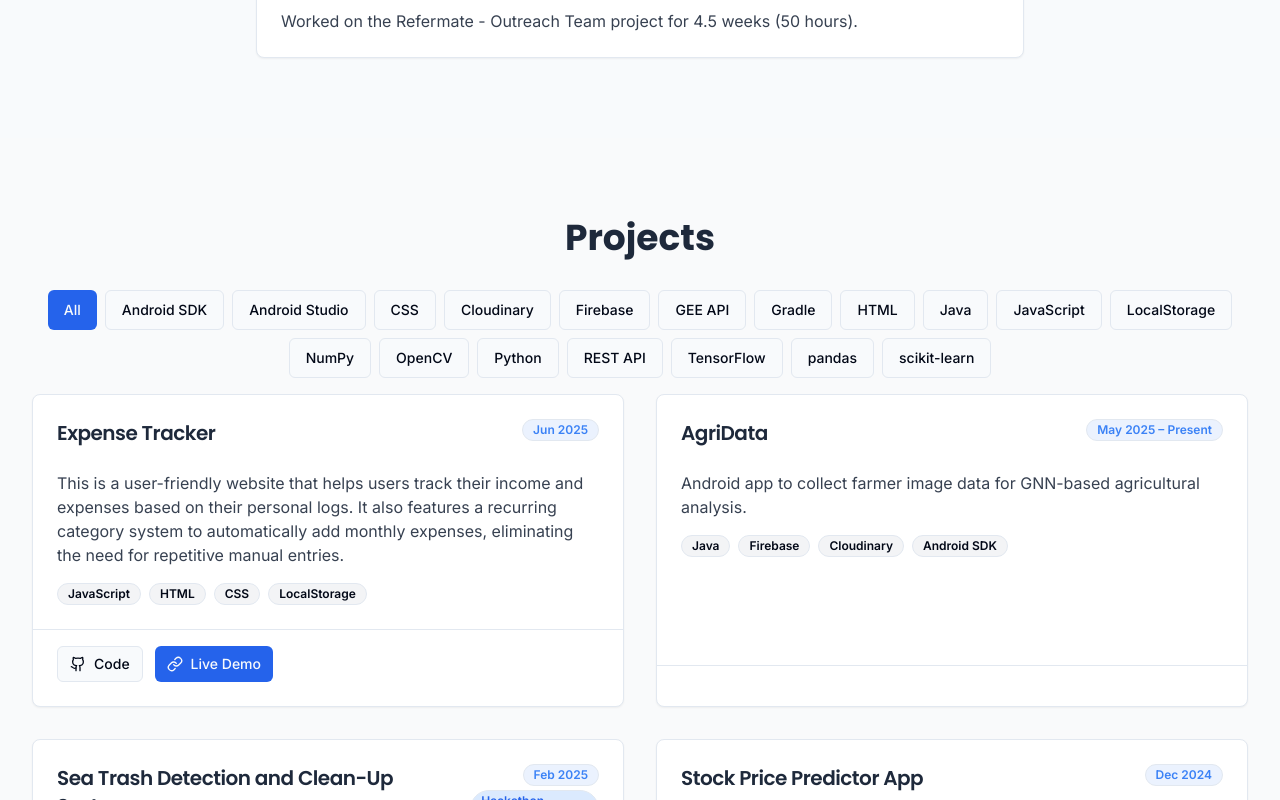
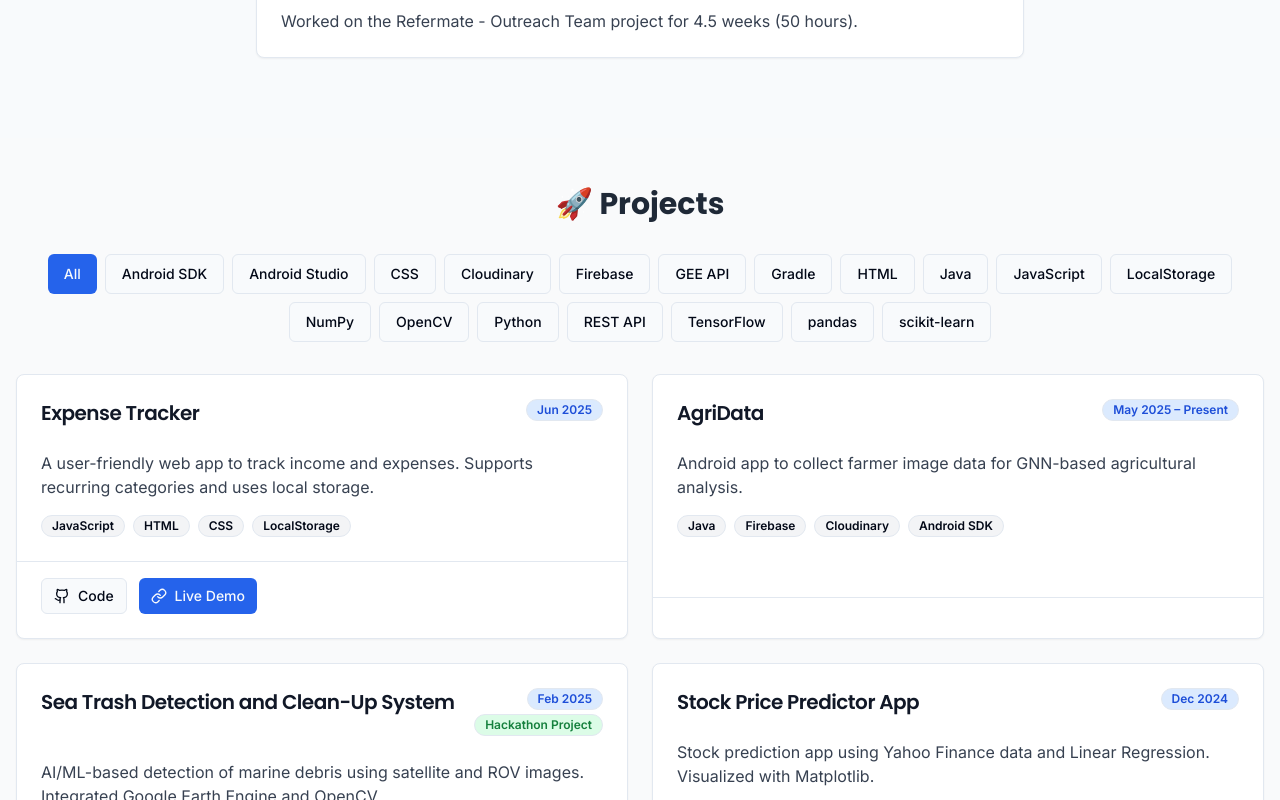
Before and after one commit to Vishwathma2004/Vishwathma_Portfolio, a React (Vite) app: page / in a window 1280 px wide. Shown: the part 2680-3480 px from the top of the page. Built offline with nearby package versions, Linux system fonts and the light colour scheme.

Commit message:
Project Added

```diff
--- a/src/components/Projects.tsx
+++ b/src/components/Projects.tsx
@@ -15,7 +15,7 @@ const Projects = () => {
     {
       title: "Expense Tracker",
       description:
-        "This is a user-friendly website that helps users track their income and expenses based on their personal logs. It also features a recurring category system to automatically add monthly expenses, eliminating the need for repetitive manual entries.",
+        "A user-friendly web app to track income and expenses. Supports recurring categories and uses local storage.",
       tech: ["JavaScript", "HTML", "CSS", "LocalStorage"],
       links: {
         github: "https://github.com/Vishwathma2004/Expense-Tracker",
@@ -57,7 +57,7 @@ const Projects = () => {
     {
       title: "Tic-Tac-Toe Game App",
       description:
-        "Android-based interactive Tic-Tac-Toe game built using Java and Gradle.",
+        "Interactive Tic-Tac-Toe game built using Java and Gradle for Android devices.",
       tech: ["Java", "Android SDK", "Gradle"],
       links: { github: "https://github.com/Vishwathma2004/Tic-Tac-Toe-App" },
       date: "Sept 2024",
@@ -68,16 +68,15 @@ const Projects = () => {
       description:
         "Android app to convert currencies using a live REST API. Designed for simplicity and speed.",
       tech: ["Java", "REST API", "Android Studio"],
-      links: { github: "https://github.com/Vishwathma2004/Currency-Converter-App" },
+      links: {
+        github: "https://github.com/Vishwathma2004/Currency-Converter-App",
+      },
       date: "Aug 2024",
       tags: ["Mini Project"],
     },
   ];
 
-  const allTechs = Array.from(
-    new Set(projectsData.flatMap((p) => p.tech))
-  ).sort();
-
+  const allTechs = Array.from(new Set(projectsData.flatMap((p) => p.tech))).sort();
   const [selectedTech, setSelectedTech] = useState<string | null>(null);
 
   const filteredProjects = selectedTech
@@ -85,12 +84,14 @@ const Projects = () => {
     : projectsData;
 
   return (
-    <section id="projects" className="section bg-gray-50">
-      <div className="container mx-auto">
-        <h2 className="section-title text-center">Projects</h2>
+    <section id="projects" className="py-12 bg-gray-50">
+      <div className="container mx-auto px-4">
+        <h2 className="text-3xl font-bold text-center mb-8 text-gray-800">
+          🚀 Projects
+        </h2>
 
         {/* Filter Buttons */}
-        <div className="flex flex-wrap justify-center gap-2 my-4">
+        <div className="flex flex-wrap justify-center gap-2 mb-8">
           <Button
             variant={selectedTech === null ? "default" : "outline"}
             onClick={() => setSelectedTech(null)}
@@ -109,29 +110,27 @@ const Projects = () => {
         </div>
 
         {/* Project Cards */}
-        <div className="grid grid-cols-1 md:grid-cols-2 gap-8">
+        <div className="grid grid-cols-1 md:grid-cols-2 gap-6">
           {filteredProjects.map((project, index) => (
-            <Card
-              key={index}
-              className="card-hover overflow-hidden flex flex-col"
-            >
+            <Card key={index} className="flex flex-col h-full">
               <CardHeader>
                 <div className="flex justify-between items-start">
-                  <CardTitle className="text-xl font-semibold text-theme-secondary">
+                  <CardTitle className="text-xl font-semibold text-gray-900">
                     {project.title}
                   </CardTitle>
                   <div className="flex flex-col items-end gap-1">
                     <Badge
                       variant="outline"
-                      className="bg-theme-primary/10 text-theme-primary"
+                      className="bg-blue-100 text-blue-700 text-xs"
                     >
                       {project.date}
                     </Badge>
-                    {project.tags.map((tag, i) => (
+                    {project.tags &&
+                      project.tags.map((tag, i) => (
                         <Badge
                           key={i}
                           variant="outline"
-                        className="text-xs bg-blue-100 text-blue-600"
+                          className="text-xs bg-green-100 text-green-700"
                         >
                           {tag}
                         </Badge>
@@ -139,9 +138,10 @@ const Projects = () => {
                   </div>
                 </div>
               </CardHeader>
+
               <CardContent className="flex-grow">
                 <p className="text-gray-700 mb-4">{project.description}</p>
-                <div className="flex flex-wrap gap-2 mt-3">
+                <div className="flex flex-wrap gap-2">
                   {project.tech.map((tech, i) => (
                     <Badge key={i} variant="outline" className="bg-gray-100">
                       {tech}
@@ -149,6 +149,7 @@ const Projects = () => {
                   ))}
                 </div>
               </CardContent>
+
               <CardFooter className="border-t pt-4 flex gap-3">
                 {project.links.github && (
                   <Button variant="outline" size="sm" asChild>
```
Lines whose indentation alone changed are shown as unchanged.
